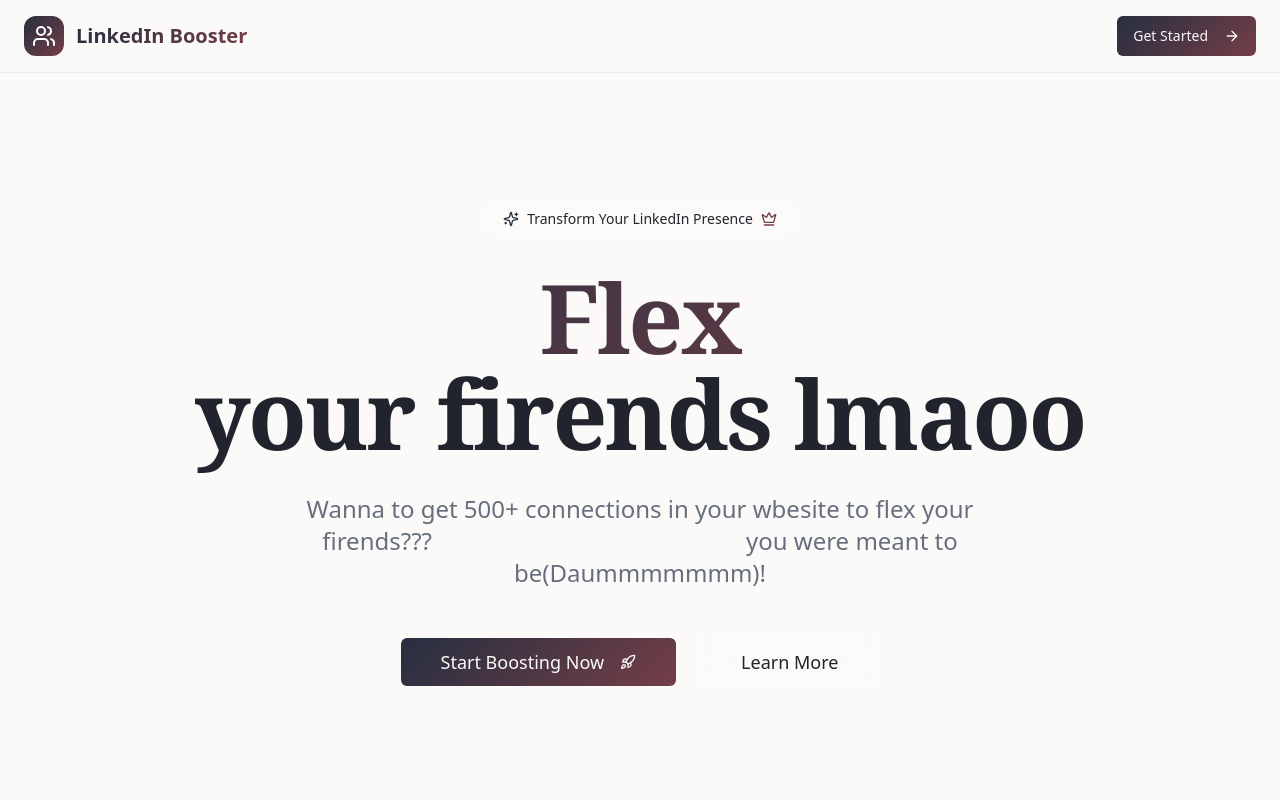
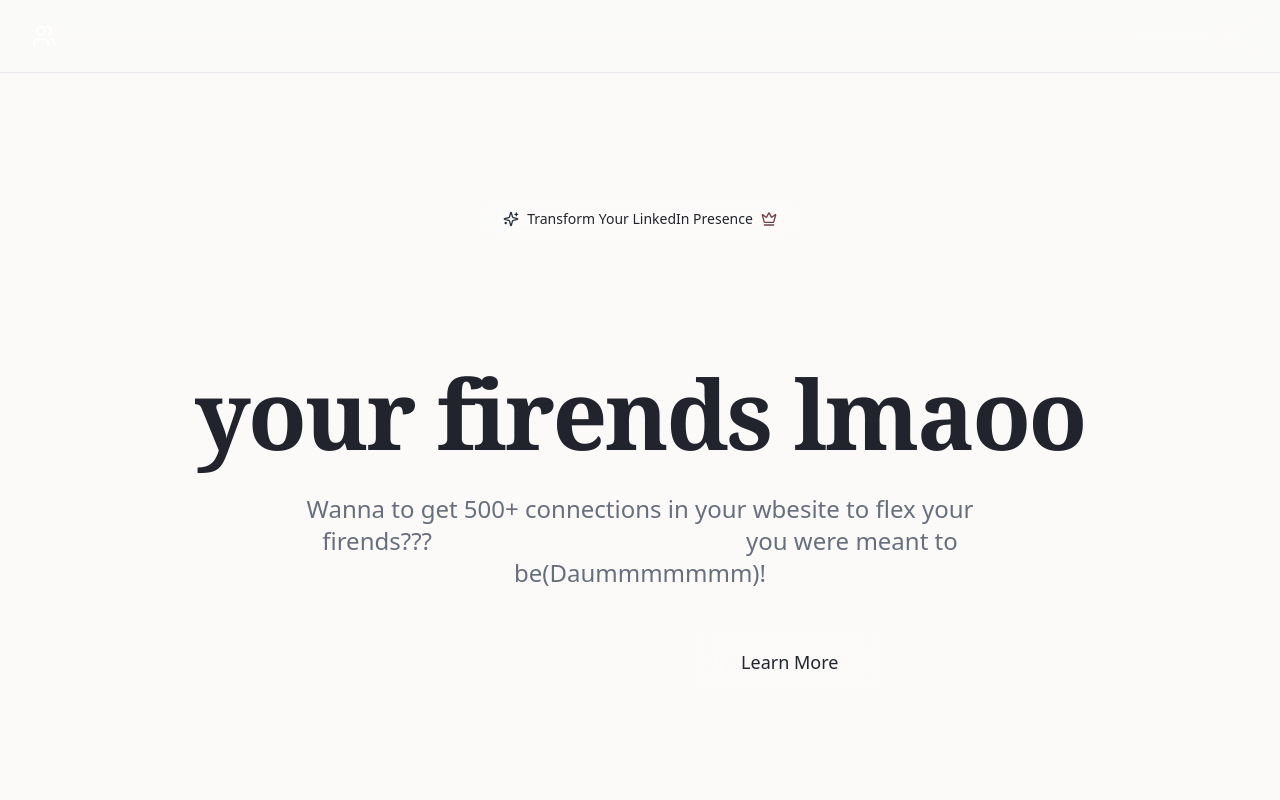
Before and after one commit to nandha-star/link-boost-flex, a React (Vite) app: page / in a window 1280 px wide. Shown: the top 800 px of the page. Built offline with nearby package versions, Linux system fonts and the light colour scheme.

Commit message:
Update index.css

```diff
--- a/src/index.css
+++ b/src/index.css
@@ -24,7 +24,7 @@
     --muted: 0 0% 95%;
     --muted-foreground: 220 10% 45%;
 
-    --accent: 350 30% 35%; /* muted burgundy for highlights */
+    --accent: 350 30% 35%; /* muted burgundy */
     --accent-foreground: 0 0% 98%;
 
     --destructive: 0 80% 45%;
@@ -35,10 +35,6 @@
     --ring: 220 25% 20%;
 
     --radius: 0.5rem;
-
-    /* Gradients (subtle, not flashy) */
-    --gradient-primary: linear-gradient(135deg, hsl(220 25% 20%) 0%, hsl(350 30% 35%) 100%);
-    --gradient-muted: linear-gradient(135deg, hsl(30 15% 95%) 0%, hsl(0 0% 100%) 100%);
 
     /* Shadows */
     --shadow-soft: 0 2px 10px -2px hsl(220 20% 20% / 0.08);
@@ -111,3 +107,27 @@
     @apply text-base leading-relaxed text-muted-foreground;
   }
 }
+
+/* Example flat button styles */
+@layer components {
+  .btn {
+    @apply inline-flex items-center justify-center px-5 py-2.5 rounded-md font-medium
+           transition-colors duration-300 ease-in-out shadow-sm;
+  }
+
+  .btn-primary {
+    @apply bg-primary text-primary-foreground hover:bg-foreground hover:text-background;
+  }
+
+  .btn-secondary {
+    @apply bg-secondary text-secondary-foreground hover:bg-muted;
+  }
+
+  .btn-accent {
+    @apply bg-accent text-accent-foreground hover:opacity-90;
+  }
+
+  .btn-outline {
+    @apply border border-foreground text-foreground hover:bg-foreground hover:text-background;
+  }
+}
```
